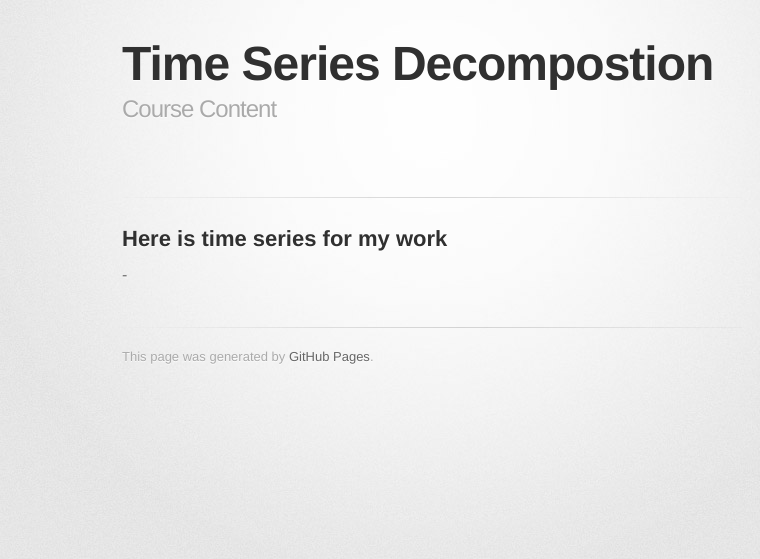
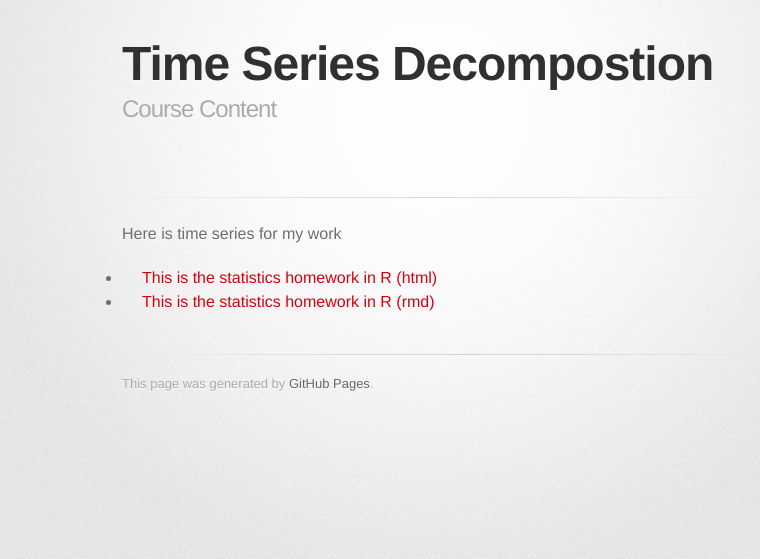
Before and after one commit to bmarlin96/bmarlin96.github.io, a Jekyll site: the page built from Timeseries/index.md, in a window 1280 px wide. Shown: the top 559 px of the page, without its empty margins (208-968 px from the left). Built offline with Jekyll 4.4.1, drawn with Linux system fonts in a browser that asks for light colours; some web fonts are replaced; our own code applies the rules of GitHub Pages for plain Markdown files.

Commit message:
Update index.md

```diff
--- a/Timeseries/index.md
+++ b/Timeseries/index.md
@@ -3,5 +3,5 @@ title: Time Series Decompostion
 description: Course Content
 ---
 Here is time series for my work
--
--
+- [This is the statistics homework in R (html)](hw.html)
+- [This is the statistics homework in R (rmd)](rhw.md)
```
